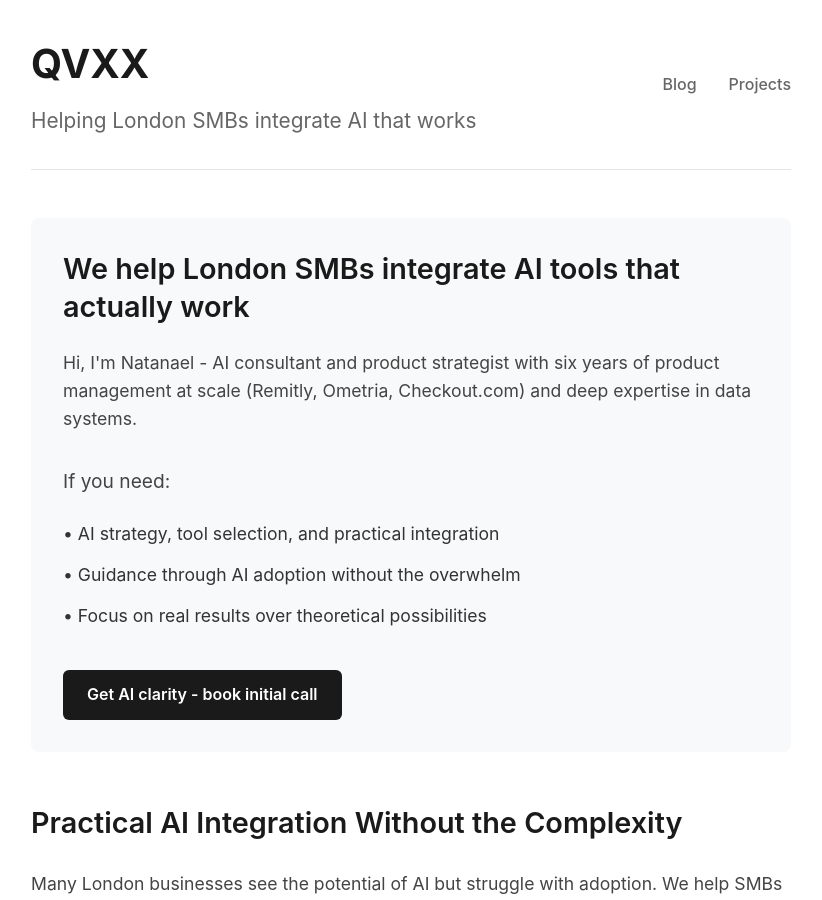
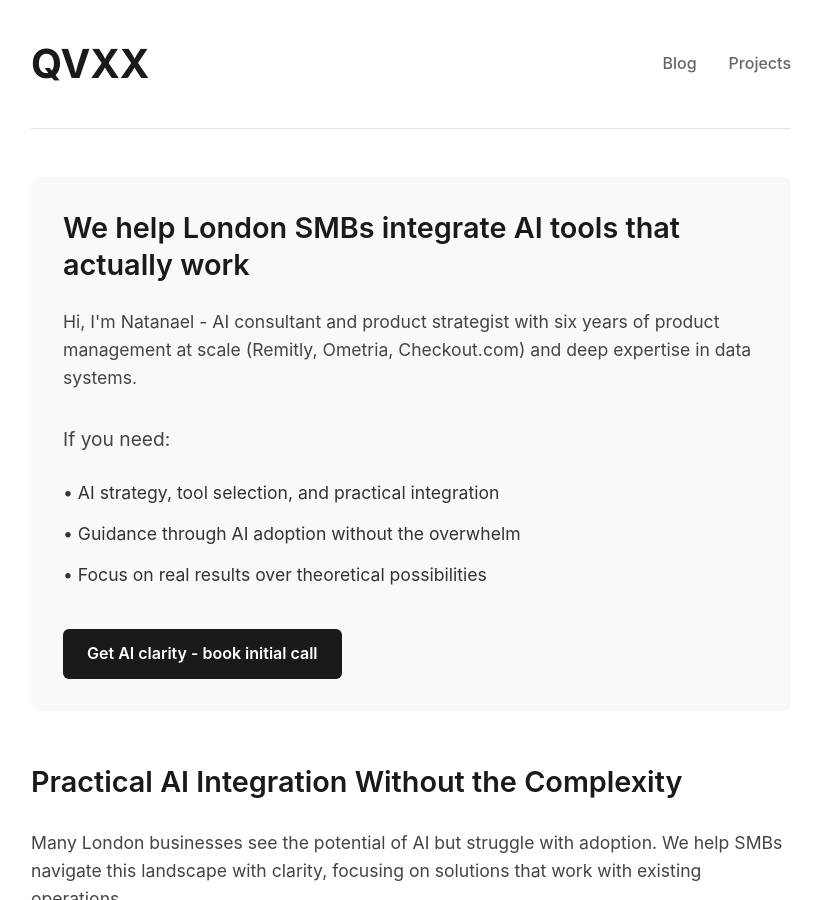
Before and after one commit to QVXXLabs/qvxx-website, a Jekyll site: the page index.html, which Jekyll copies as it is, in a window 1280 px wide and 900 px high. Shown: the whole window, without its empty margins (229-1051 px from the left). Built offline with Jekyll 4.4.1, drawn with Linux system fonts in a browser that asks for light colours.

Commit message:
Remove tagline from headers - keep only QVXX logo

```diff
--- a/_layouts/default.html
+++ b/_layouts/default.html
@@ -292,7 +292,6 @@
         <header>
             <div class="header-left">
                 <a href="/" class="logo">QVXX</a>
-                <div class="tagline">AI Solutions for London SMBs</div>
             </div>
             <nav>
                 <ul>
--- a/index.html
+++ b/index.html
@@ -331,7 +331,6 @@
         <header>
             <div class="header-left">
                 <a href="#" class="logo">QVXX</a>
-                <div class="tagline">Helping London SMBs integrate AI that works</div>
             </div>
             <nav>
                 <ul>
```
